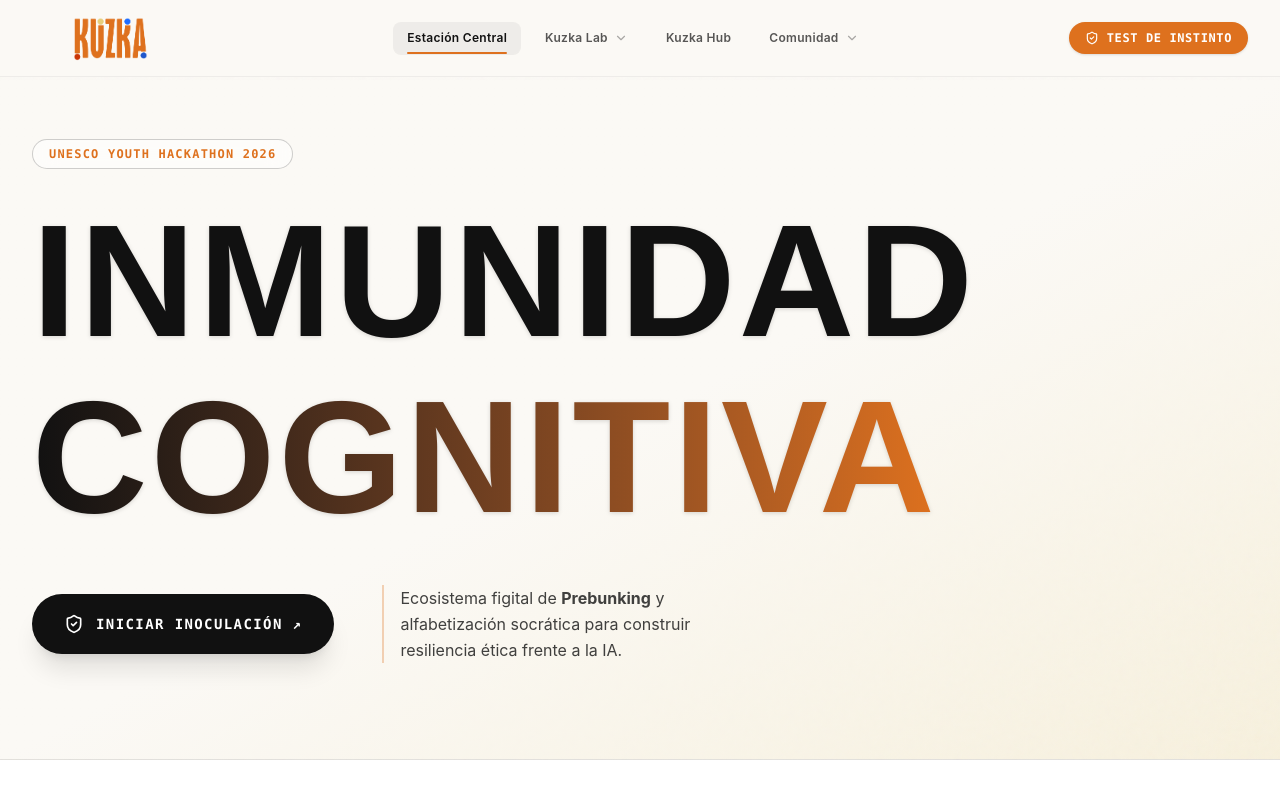
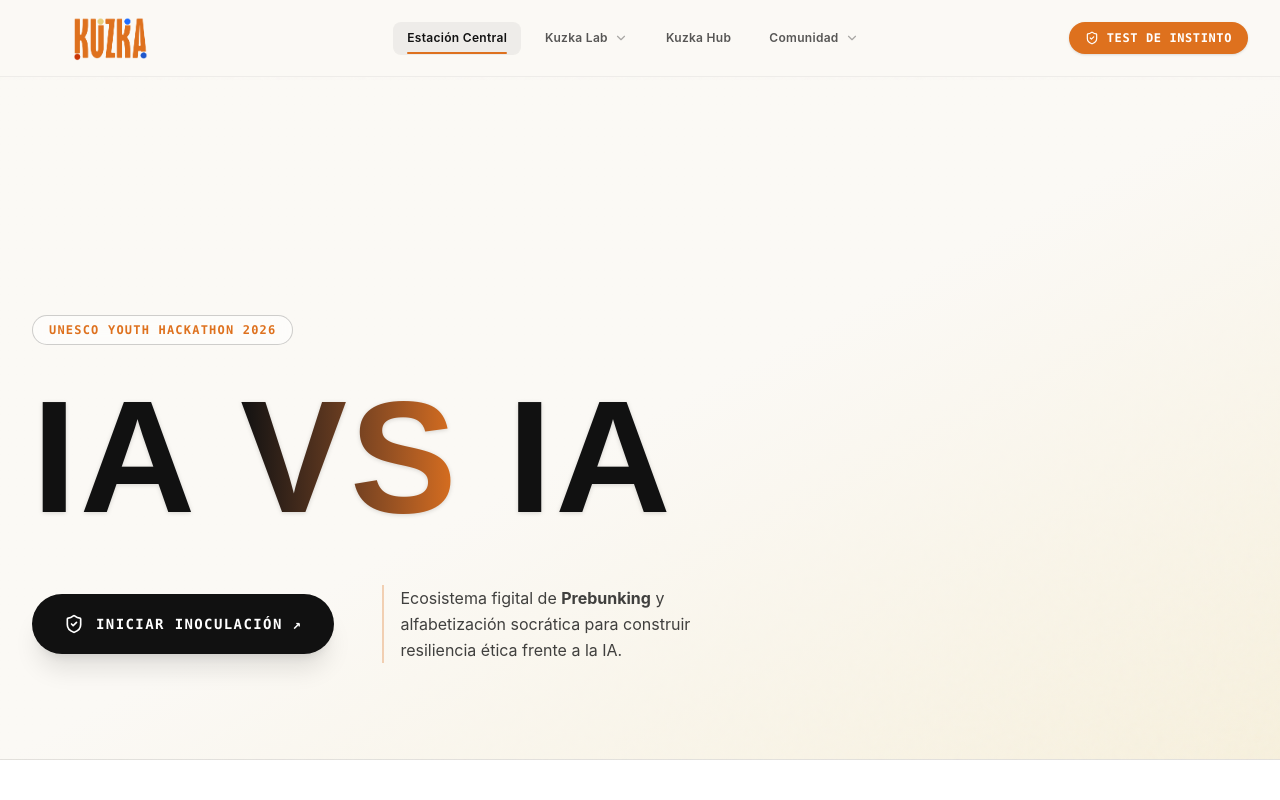
Before and after one commit to 20230322-cmyk/kuzka-lab-unesco, a React (Vite) app: page / in a window 1280 px wide. Shown: the top 800 px of the page. Built offline with nearby package versions, Linux system fonts and the light colour scheme.

Commit message:
feat(hub): cambia título principal del hero a IA vs IA

```diff
--- a/src/features/hub/views/HomeHubView.jsx
+++ b/src/features/hub/views/HomeHubView.jsx
@@ -76,10 +76,7 @@ export function HomeHubView() {
               </span>
 
               <h1 className="font-logo text-[4.5rem] sm:text-[7rem] lg:text-[10rem] font-black tracking-tighter text-[var(--text-main)] uppercase leading-[0.80] drop-shadow-sm">
-                INMUNIDAD<br />
-                <span className="text-transparent bg-clip-text bg-gradient-to-r from-[var(--text-main)] to-[var(--color-naranja-kuska)]">
-                  COGNITIVA
-                </span>
+                IA <span className="text-transparent bg-clip-text bg-gradient-to-r from-[var(--text-main)] to-[var(--color-naranja-kuska)]">vs</span> IA
               </h1>
 
               <div className="flex flex-col sm:flex-row sm:items-center gap-6 sm:gap-12 pt-4">
```
